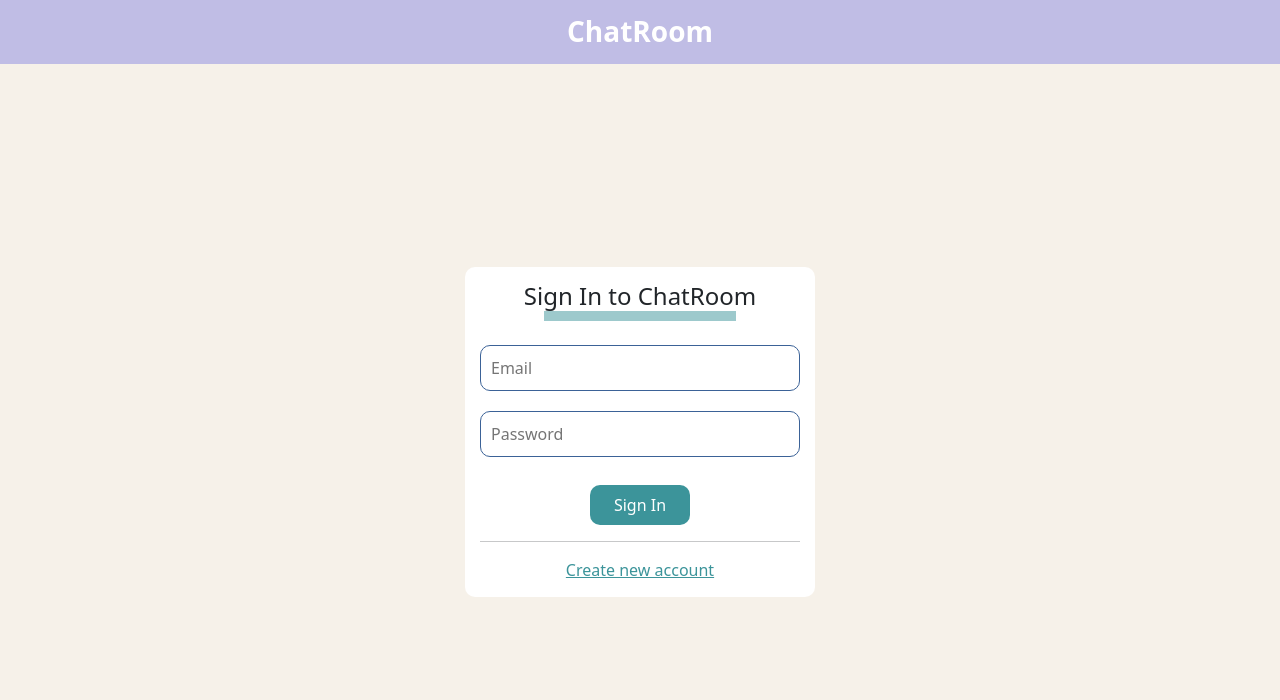
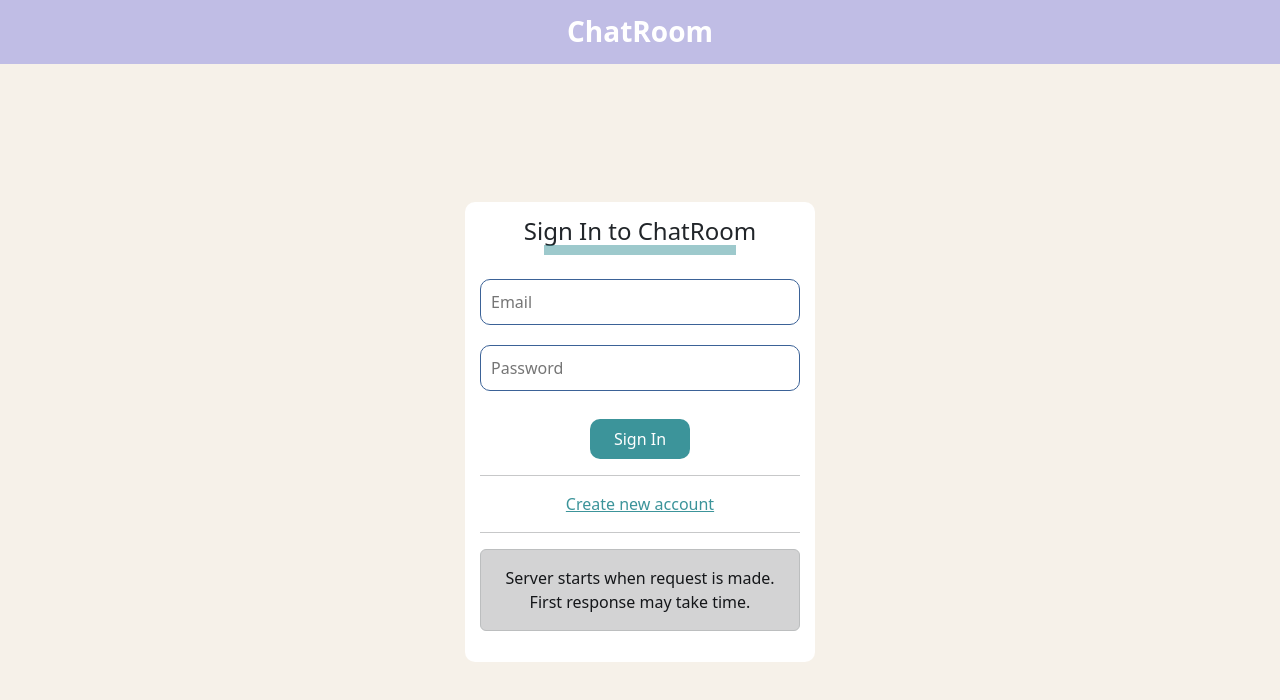
Before and after one commit to UddhavSJadhav/ChatRoomClient, a React (Create React App) app: page /connect in a window 1280 px wide. Shown: the top 700 px of the page. Built offline with nearby package versions, Linux system fonts and the light colour scheme.

Commit message:
note added

```diff
--- a/src/pages/Connect.js
+++ b/src/pages/Connect.js
@@ -123,6 +123,13 @@ const Connect = () => {
             {toggle ? "Create new account" : "Already has an account"}
           </span>
         </div>
+
+        <hr />
+
+        <div className='alert alert-dark w-100 text-center'>
+          <p className='p-0 m-0'>Server starts when request is made.</p>
+          <p className='p-0 m-0'> First response may take time.</p>
+        </div>
       </form>
     </section>
   );
```
